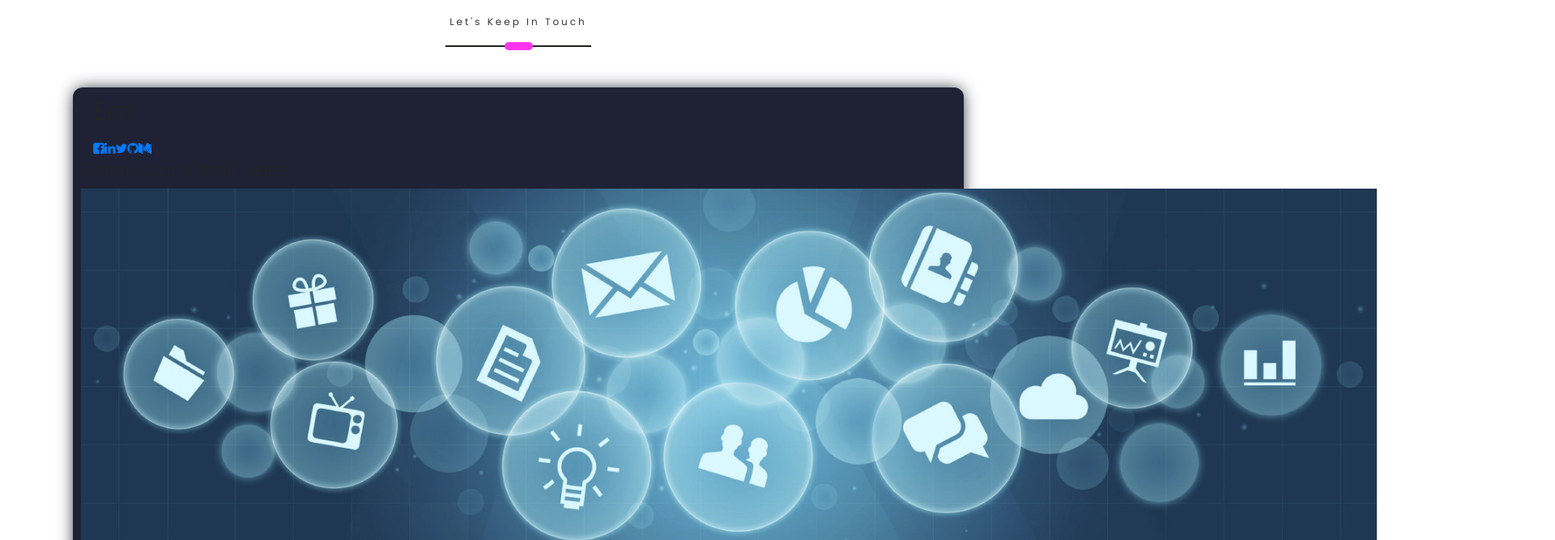
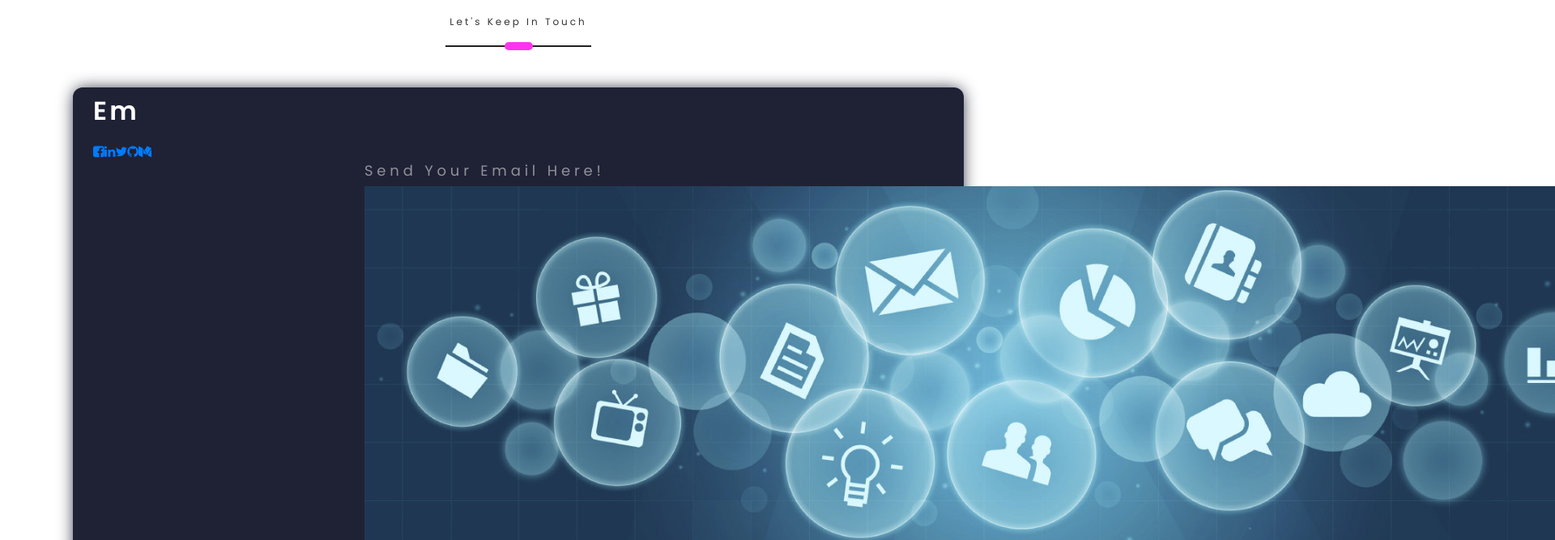
Before and after one commit to ellijs/Jessica-Lee, a React (Create React App) app in the folder jessica-lee/: page / in a window 1280 px wide. Shown: the part 2782-3449 px from the top of the page at 81% size, 1920 px wide, since content can reach past the window. Built offline with nearby package versions, Linux system fonts and the light colour scheme; a web font is replaced by a local one.

Commit message:
img back

```diff
--- a/jessica-lee/src/PortfolioContainer/ContactMe/ContactMe.css
+++ b/jessica-lee/src/PortfolioContainer/ContactMe/ContactMe.css
@@ -13,3 +13,28 @@
     background-color: #1f2235;
     box-shadow: 0 0px 20px -2px #1f2235;
 }
+
+.central-form h2 {
+    color: #fff;
+    font-family: "Poppins SemiBold";
+    letter-spacing: 0.2rem;
+    margin-bottom: 20px;
+}
+
+.back-form {
+    max-width: 380px;
+    margin: 0 auto;
+}
+
+.back-form .img-back {
+    width: 100%;
+    margin-bottom: 20px;
+}
+
+.img-back h4 {
+    letter-spacing: 0.3rem;
+    font-weight: 400;
+    color: white;
+    font-size: 18px;
+    opacity: 0.5;
+}
```
